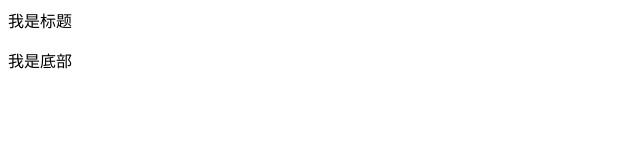
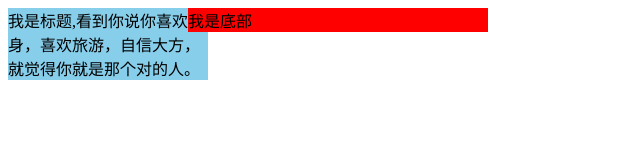
Before and after one commit to JamesChen111/font-end-knowledge, a plain HTML site: page src/css/margin.html in a window 1280 px wide. Shown: the whole page, without its empty margins (0-640 px from the left). Drawn offline with Linux system fonts and the light colour scheme.

Commit message:
事件，网络请求等

```diff
--- a/src/css/margin.html
+++ b/src/css/margin.html
@@ -7,18 +7,24 @@
   <title>margin</title>
   <style>
   .header {
-    margin-bottom: 10px
+    /* margin-bottom: 10px */
+    background-color: skyblue;
+    width: 200px;
+    margin-right: -20px;
+    float: left;
   }
   .footer {
-    margin-top: 5px
+    width: 300px;
+    /* margin-top: 5px; */
+    float: left;
+    background-color:red;
   }
   </style>
 </head>
 <body>
-  <div class="header">我是标题</div>
-  <p></p>
-  <p></p>
-  <p></p>
-  <div class="footer">我是底部</div>
+  <div class="box">
+    <div class="header">我是标题,看到你说你喜欢健身，喜欢旅游，自信大方，就觉得你就是那个对的人。</div>
+    <div class="footer">我是底部</div>
+  </div>
 </body>
 </html>
```
Also changed, not shown: src/JS/变量类型/变量计算.html (+1 -1 lines), src/css/flex布局.html (+14 -1 lines), src/css/line-height的继承.html (+1 -1 lines), src/css/定位.html (+1 -1 lines), 3 other files.
